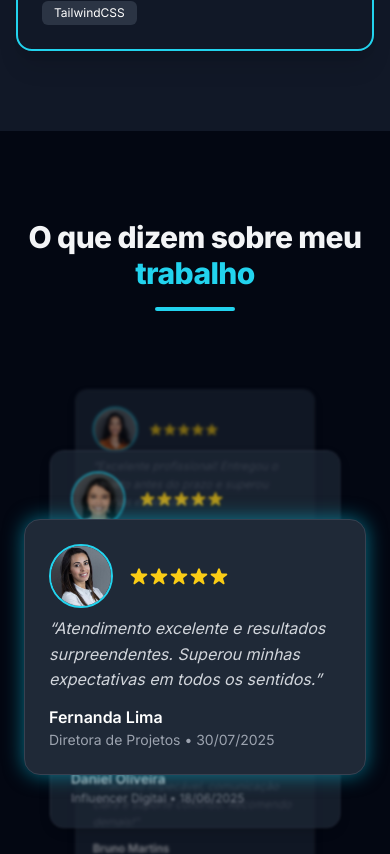
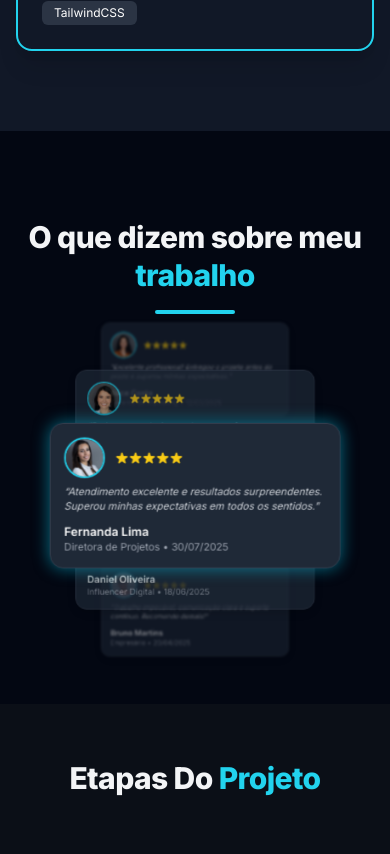
Before and after one commit to danilocampionidev/landing-page, a Next.js app: page / in a window 390 px wide. Shown: the part 6091-6945 px from the top of the page. Built offline with nearby package versions, Linux system fonts and the light colour scheme.

Commit message:
SEÇÃO DEPOIMENTOS COM RESPONSIVIDADE REVISADA

```diff
--- a/app/components/Testimonials.tsx
+++ b/app/components/Testimonials.tsx
@@ -7,6 +7,10 @@ export default function TestimonialsAnimatedLine() {
   const [currentIndex, setCurrentIndex] = useState(0);
   const total = testimonials.length;
   const timerRef = useRef<NodeJS.Timeout | null>(null);
+
+  const [containerHeight, setContainerHeight] = useState(280);
+  const [containerMarginTop, setContainerMarginTop] = useState(140);
+  const [containerMarginBottom, setContainerMarginBottom] = useState(28);
 
   const startAutoLoop = (delay = 5000) => {
     if (timerRef.current) clearInterval(timerRef.current);
@@ -20,9 +24,35 @@ export default function TestimonialsAnimatedLine() {
     return () => timerRef.current && clearInterval(timerRef.current);
   }, [total]);
 
+  useEffect(() => {
+    function handleResize() {
+      const width = window.innerWidth;
+      if (width >= 1024) {
+        // Desktop
+        setContainerHeight(280);
+        setContainerMarginTop(140);
+        setContainerMarginBottom(28);
+      } else if (width >= 640) {
+        // Tablet
+        setContainerHeight(210);
+        setContainerMarginTop(110); // aumentei de 90 para 110 para dar mais espaço
+        setContainerMarginBottom(20);
+      } else {
+        // Mobile
+        setContainerHeight(160);
+        setContainerMarginTop(90);  // aumentei de 60 para 90 para evitar invasão no título
+        setContainerMarginBottom(40); // aumentei marginBottom para espaçar mais o final da seção
+      }
+    }
+
+    handleResize(); // initial call
+    window.addEventListener("resize", handleResize);
+    return () => window.removeEventListener("resize", handleResize);
+  }, []);
+
   const handleClick = (index: number) => {
     setCurrentIndex(index);
-    startAutoLoop(8000); // 8s para o card clicado
+    startAutoLoop(8000);
   };
 
   const getPosition = (index: number) => {
@@ -47,36 +77,36 @@ export default function TestimonialsAnimatedLine() {
   const getStyle = (pos: string) => {
     switch (pos) {
       case "main":
-        return { scale: 1, opacity: 1, y: 8, filter: "blur(0px)", zIndex: 6 };
+        return { scale: 0.85, opacity: 1, y: 6, filter: "blur(0px)", zIndex: 6 };
       case "upper1":
         return {
-          scale: 0.85,
+          scale: 0.7,
           opacity: 0.7,
-          y: -80,
+          y: -60,
           filter: "blur(1px)",
           zIndex: 5,
         };
       case "lower1":
         return {
-          scale: 0.85,
+          scale: 0.7,
           opacity: 0.7,
-          y: 80,
+          y: 60,
           filter: "blur(1px)",
           zIndex: 4,
         };
       case "upper2":
         return {
-          scale: 0.7,
+          scale: 0.55,
           opacity: 0.5,
-          y: -160,
+          y: -120,
           filter: "blur(2px)",
           zIndex: 3,
         };
       case "lower2":
         return {
-          scale: 0.7,
+          scale: 0.55,
           opacity: 0.5,
-          y: 160,
+          y: 120,
           filter: "blur(2px)",
           zIndex: 2,
         };
@@ -85,22 +115,25 @@ export default function TestimonialsAnimatedLine() {
     }
   };
 
-  const containerHeight = 400;
-
   return (
-    <section className="relative w-full py-20 px-6 lg:px-16 text-white bg-gray-950">
-      {/* Título */}
+    <section
+      className="relative w-full py-20 px-6 lg:px-16 text-white bg-gray-950 select-none"
+      style={{ paddingBottom: 100 }} // aumentei o paddingBottom para mais espaço no final
+    >
       <div className="text-center mb-12 z-10 relative">
-        <h2 className="text-3xl sm:text-4xl font-extrabold text-gray-100">
+        <h2 className="text-3xl sm:text-4xl font-extrabold text-gray-100 leading-tight">
           O que dizem sobre meu <span className="text-cyan-400">trabalho</span>
         </h2>
         <div className="w-20 h-1 bg-cyan-400 mx-auto mt-3 rounded-full"></div>
       </div>
 
-      {/* Container dos cards */}
       <div
         className="relative max-w-4xl mx-auto"
-        style={{ height: containerHeight, marginBottom: 12, marginTop: 200 }}
+        style={{
+          height: containerHeight,
+          marginBottom: containerMarginBottom,
+          marginTop: containerMarginTop,
+        }}
       >
         <AnimatePresence initial={false}>
           {testimonials.map((t, i) => {
@@ -121,7 +154,7 @@ export default function TestimonialsAnimatedLine() {
                 onClick={() => handleClick(i)}
               >
                 <div
-                  className={`bg-gray-800 rounded-2xl p-6 shadow-md border border-gray-700 flex flex-col items-start relative`}
+                  className={`bg-gray-800 rounded-2xl p-4 shadow-md border border-gray-700 flex flex-col items-start relative`}
                   style={{
                     boxShadow:
                       pos === "main"
@@ -134,14 +167,14 @@ export default function TestimonialsAnimatedLine() {
                     <img
                       src={t.photo}
                       alt={t.name}
-                      className="w-16 h-16 rounded-full object-cover border-2 border-cyan-400 mr-4 flex-shrink-0 z-20"
+                      className="w-12 h-12 rounded-full object-cover border-2 border-cyan-400 mr-3 flex-shrink-0 z-20"
                     />
                     <div className="flex">
                       {[...Array(5)].map((_, index) => (
                         <svg
                           key={index}
                           xmlns="http://www.w3.org/2000/svg"
-                          className="h-5 w-5 text-yellow-400"
+                          className="h-4 w-4 text-yellow-400"
                           viewBox="0 0 20 20"
                           fill="currentColor"
                         >
@@ -151,12 +184,14 @@ export default function TestimonialsAnimatedLine() {
                     </div>
                   </div>
 
-                  <p className="italic text-gray-300 mb-3 z-10 relative">“{t.text}”</p>
+                  <p className="italic text-gray-300 mb-3 z-10 relative text-xs sm:text-sm leading-snug">
+                    “{t.text}”
+                  </p>
 
                   <div className="flex flex-col sm:flex-row sm:items-center sm:justify-between z-10 relative">
                     <div>
-                      <h4 className="font-semibold text-white">{t.name}</h4>
-                      <p className="text-gray-400 text-sm">
+                      <h4 className="font-semibold text-white text-sm sm:text-base">{t.name}</h4>
+                      <p className="text-gray-400 text-xs sm:text-xs">
                         {t.role} • {t.date}
                       </p>
                     </div>
```
Also changed, not shown: INTRODUÇÃO.txt.
